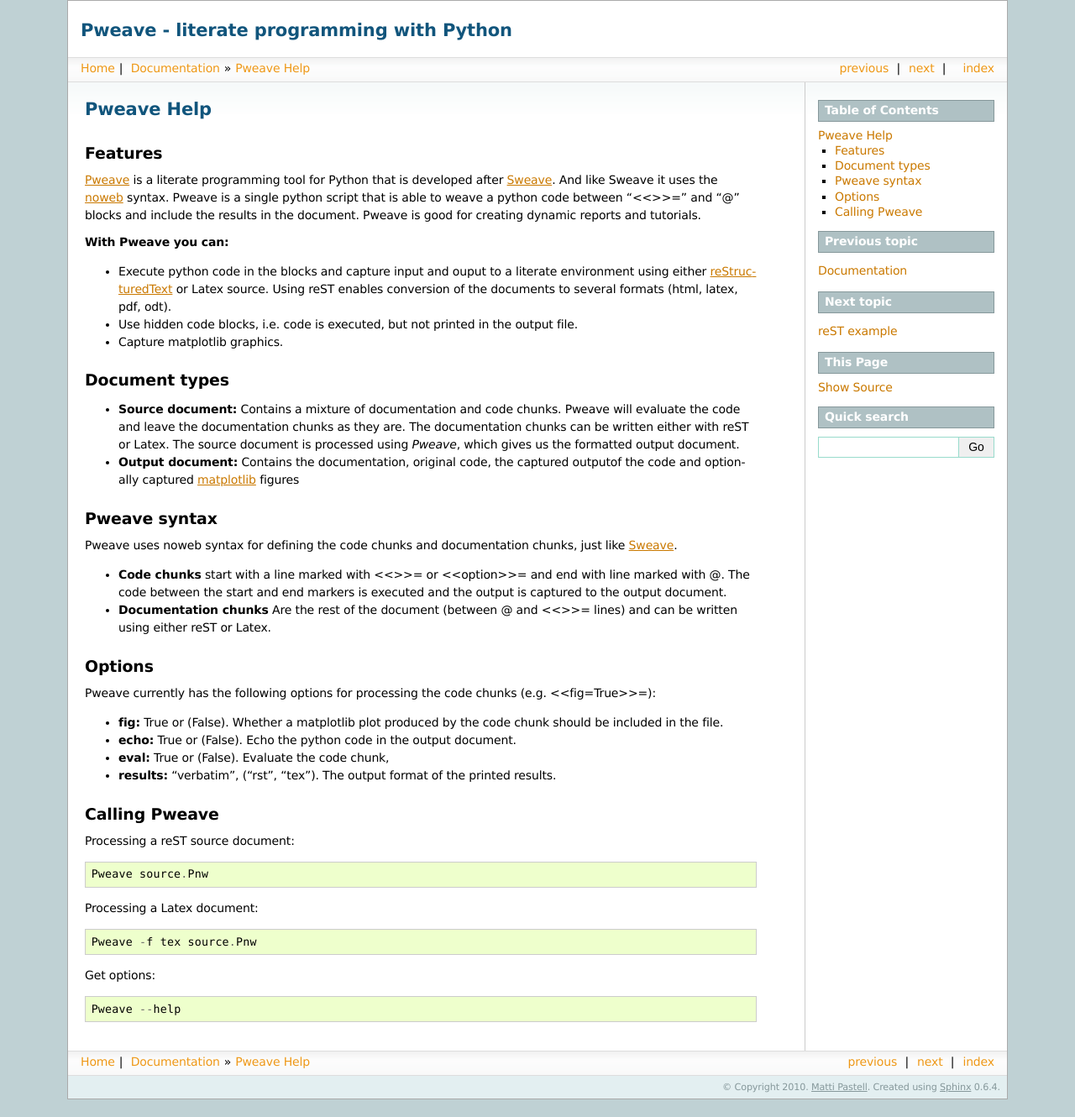
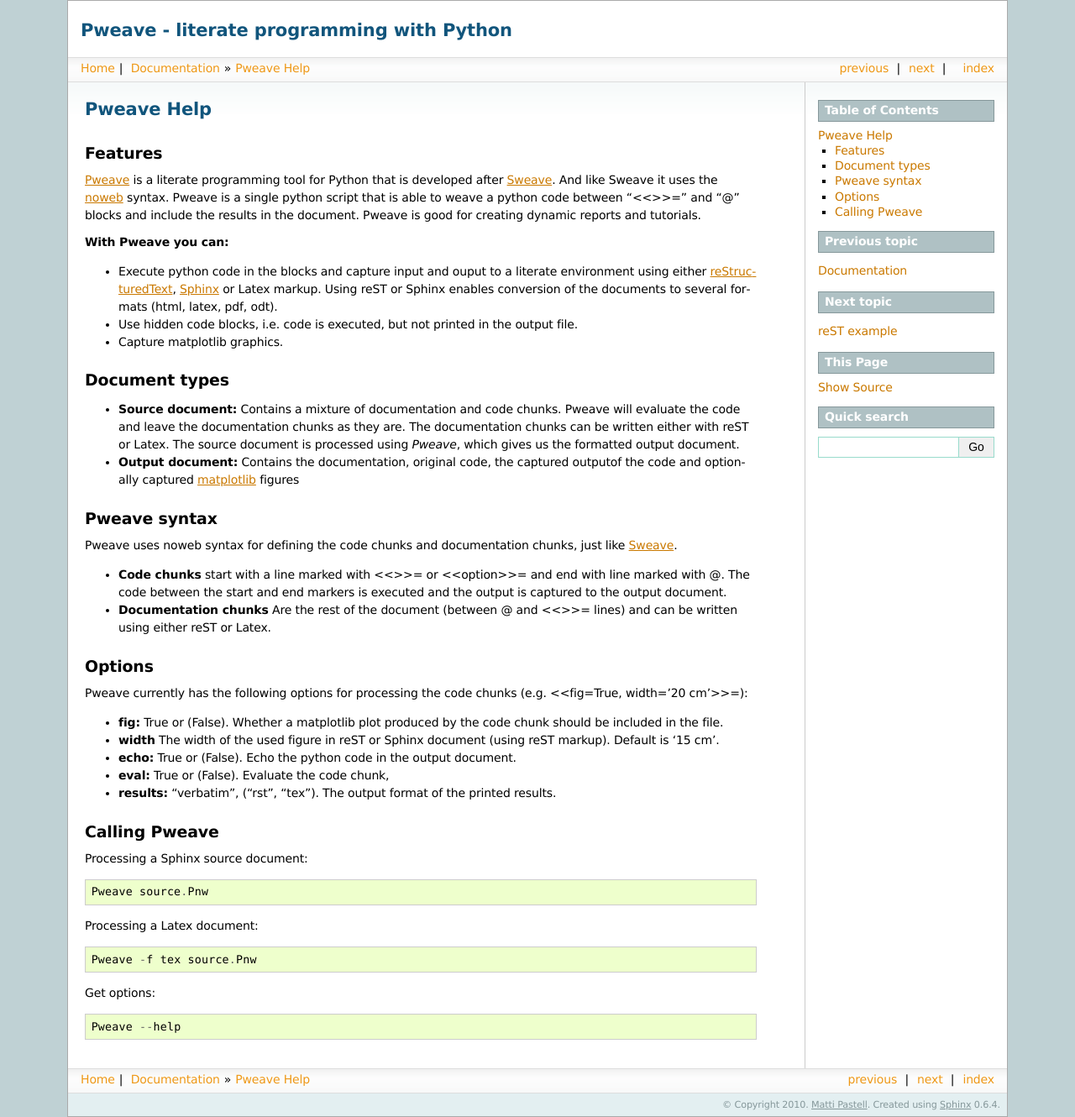
Before and after one commit to edgimar/Pweave, a Sphinx documentation site: the page built from doc/usage.rst, in a window 1280 px wide. Shown: the whole page at 84% size. Built offline with Sphinx 7.4.7, drawn with Linux system fonts in a browser that asks for light colours; formulas are drawn with MathJax 3; before the commit the page ends 1309 px from its top, so only the background shows below that.

Commit message:
Documented new options

```diff
--- a/doc/ma.rst
+++ b/doc/ma.rst
@@ -41,5 +41,5 @@
   title('Frequency response of an 11 point \n moving average filter')
   show()
 
-.. image:: Fig1.png
+.. image:: images/Fig1.*
    :width: 15 cm
--- a/doc/usage.rst
+++ b/doc/usage.rst
@@ -17,7 +17,7 @@
 
 **With Pweave you can:**
 
-* Execute python code in the blocks and capture input and ouput to a literate environment using  either `reStructuredText <http://docutils.sourceforge.net/rst.html>`_ or Latex source. Using reST enables conversion of the documents to several formats (html, latex, pdf, odt).
+* Execute python code in the blocks and capture input and ouput to a literate environment using  either `reStructuredText <http://docutils.sourceforge.net/rst.html>`_, `Sphinx <http://sphinx.pocoo.org>`_ or Latex markup. Using reST or Sphinx enables conversion of the documents to several formats (html, latex, pdf, odt).
 * Use hidden code blocks, i.e. code is executed, but not printed in the output file.
 * Capture matplotlib graphics.
 
@@ -44,9 +44,10 @@
 
 Options
 _______
-Pweave currently has the following options for processing the code chunks (e.g. <<fig=True>>=):
+Pweave currently has the following options for processing the code chunks (e.g. <<fig=True, width='20 cm'>>=):
 
 * **fig:** True or (False). Whether a matplotlib plot produced by the code chunk should be included in the file.
+* **width** The width of the used figure in reST or Sphinx document (using reST markup). Default is '15 cm'.
 * **echo:** True or (False). Echo the python code in the output document.
 * **eval:** True or (False). Evaluate the code chunk,
 * **results:** "verbatim", (“rst”, “tex”). The output format of the printed results.
@@ -54,7 +55,7 @@
 Calling Pweave
 _______________
 
-Processing a reST source document:
+Processing a Sphinx source document:
 
 ::
 
```
